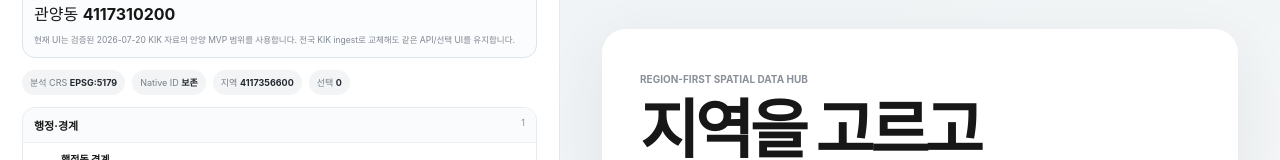
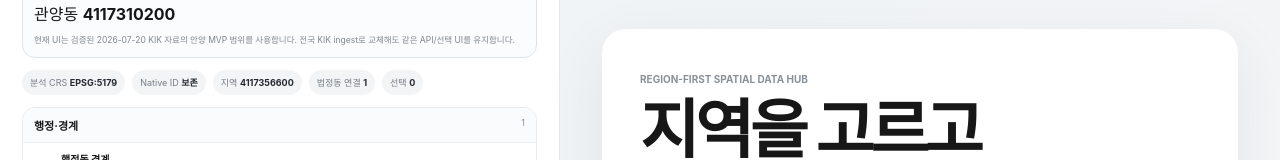
Before and after one commit to cnsengmin/git_claude_choo, a Next.js app: page / in a window 1280 px wide. Shown: the part 574-734 px from the top of the page. Built offline with nearby package versions, Linux system fonts and the light colour scheme.

Commit message:
Include legal-dong crosswalk in export scope

```diff
--- a/components/DataCatalogPanel.tsx
+++ b/components/DataCatalogPanel.tsx
@@ -154,6 +154,7 @@ export default function DataCatalogPanel() {
             regionCode: region.code,
             regionName: region.path.map((item) => item.name).join(" "),
             regionSnapshot: region.snapshotDate,
+            legalCodes: region.legalLinks.map((link) => link.legalCode),
             year,
           },
           layerIds: selected,
@@ -200,6 +201,7 @@ export default function DataCatalogPanel() {
         <span>분석 CRS <b>{catalog?.defaults.analysisCrs ?? "EPSG:5179"}</b></span>
         <span>Native ID <b>보존</b></span>
         <span>지역 <b>{region?.code ?? "미선택"}</b></span>
+        <span>법정동 연결 <b>{region?.legalLinks.length ?? 0}</b></span>
         <span>선택 <b>{selected.length}</b></span>
       </div>
 
```
